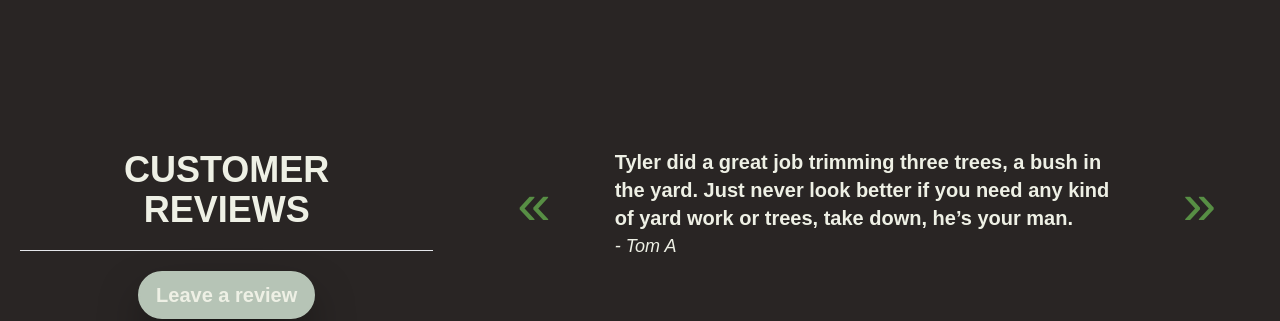
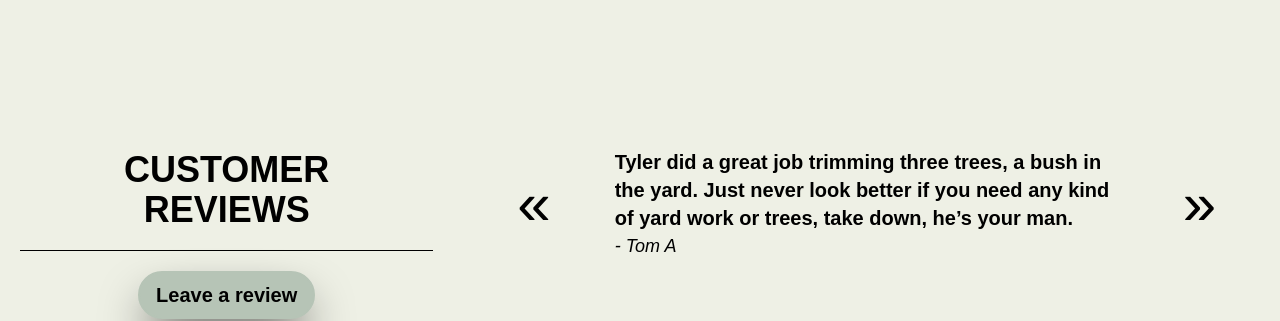
Before and after one commit to gmcclarin/tyler, a React (Create React App) app: page / in a window 1280 px wide. Shown: the part 2896-3217 px from the top of the page. Built offline with nearby package versions, Linux system fonts and the light colour scheme; no server answers.

Commit message:
REviewCarousel styling css

```diff
--- a/src/components/ReviewCarousel.js
+++ b/src/components/ReviewCarousel.js
@@ -92,10 +92,10 @@ const ReviewCarousel = () => {
 
 
     return (
-        <div className="w-screen h-screen md:flex items-center justify-center bg-stone-800 text-baseColor">
+        <div className="w-screen h-screen md:flex items-center justify-center bg-base text-black">
 
                 <div className=" w-1/3 m-5 flex-col justify-center  font-bold" >
-                    <div className="border-b pt-20 p-5 text-4xl text-center">CUSTOMER REVIEWS</div>
+                    <div className="border-b border-black pt-20 p-5 text-4xl text-center">CUSTOMER REVIEWS</div>
                     <div
                     className='text-xl text-center flex justify-center items-center '>
                         <div className="rounded-full border-2 px-4 p-2 m-5 bg-olive border-olive cursor-pointer shadow-2xl shadow-black"
@@ -105,13 +105,13 @@ const ReviewCarousel = () => {
                 </div>
                 <div className="w-full m-auto sm:w-2/3 py-5 flex justify-center items-center">
 
-                        <div className="text-6xl mx-5 lg:mx-16 text-dark cursor-pointer"
+                        <div className="text-6xl mx-5 lg:mx-16 text-black cursor-pointer"
                         onClick={handleDown}>«</div>
                         <div className="">
                             <p className="font-bold text-xl">{chosenReview.r}</p>
                             <p className="italic text-lg ">- {chosenReview.first} {chosenReview.last}</p>
                         </div>
-                        <div className="text-6xl mx-5 lg:mx-16 text-dark cursor-pointer"
+                        <div className="text-6xl mx-5 lg:mx-16 text-black cursor-pointer"
                         onClick={handleUp}>»</div>
 
                 </div>
```
